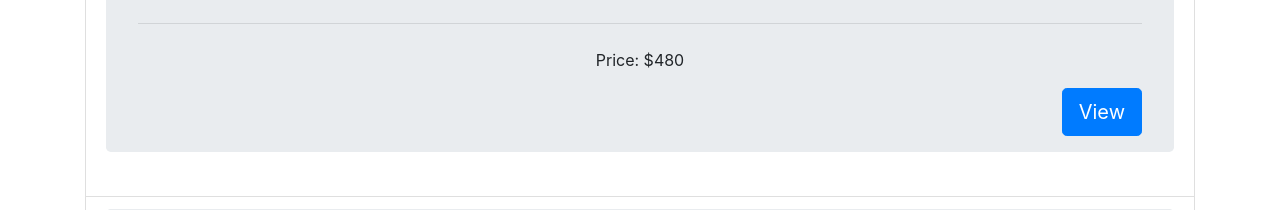
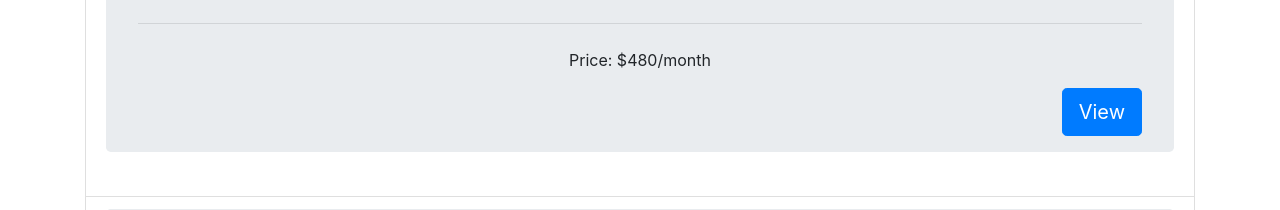
Before and after one commit to letthoung/CSC301-12, a PHP site: page / in a window 1280 px wide. Shown: the part 2289-2499 px from the top of the page. Run offline with PHP 8.4, Linux system fonts and the light colour scheme.

Commit message:
Update index.php

```diff
--- a/index.php
+++ b/index.php
@@ -12,7 +12,7 @@ $apartments = [
         "lifestyle-food" => "Almost Anything",
         "lifestyle-occupation" => "College Student",
         "flatmate-expectation" => "Age: 25 - 37 <br> Sex: Female <br> Smoking: Outside only <br> Students Only: No",
-        "price" => "$900",
+        "price" => "$900/month",
         "phone-number" => "819-346-6698"
     ],
     [
@@ -27,7 +27,7 @@ $apartments = [
         "lifestyle-food" => "Almost Anything",
         "lifestyle-occupation" => "Amazon Warehouse Worker",
         "flatmate-expectation" => "Age: 0-100 <br> Sex: Female <br> Smoking: Anywhere <br> Students Only: No",
-        "price" => "$600",
+        "price" => "$600/month",
         "phone-number" => "719-346-6699"
     ],
     [
@@ -42,7 +42,7 @@ $apartments = [
         "lifestyle-food" => "Allergic to Seafood",
         "lifestyle-occupation" => "Uber Driver",
         "flatmate-expectation" => "Age: 0 - 30 <br> Sex: Male or Female <br> Smoking: Outside only <br> Students Only: No",
-        "price" => "$700",
+        "price" => "$700/month",
         "phone-number" => "819-346-6690"
     ],
     [
@@ -57,7 +57,7 @@ $apartments = [
         "lifestyle-food" => "Almost Anything",
         "lifestyle-occupation" => "Teacher",
         "flatmate-expectation" => "Age: 25 - 40 <br> Sex: Female <br> Smoking: Outside only <br> Students Only: Yes",
-        "price" => "$600",
+        "price" => "$600/month",
         "phone-number" => "819-346-6691"
     ],
     [
@@ -72,7 +72,7 @@ $apartments = [
         "lifestyle-food" => "Allergic to Seafood",
         "lifestyle-occupation" => "College Student",
         "flatmate-expectation" => "Age: 22 - 30 <br> Sex: Male or Female <br> Smoking: No smoking <br> Students Only: No",
-        "price" => "$480",
+        "price" => "$480/month",
         "phone-number" => "819-346-6693"
     ],
     [
@@ -87,7 +87,7 @@ $apartments = [
         "lifestyle-food" => "Almost Anything",
         "lifestyle-occupation" => "Rancher",
         "flatmate-expectation" => "Age: 23 - 32 <br> Sex: Male or Female <br> Smoking: Outside only <br> Students Only: No",
-        "price" => "$1,000",
+        "price" => "$1,000/month",
         "phone-number" => "819-346-6695"
     ]
 ];
```
